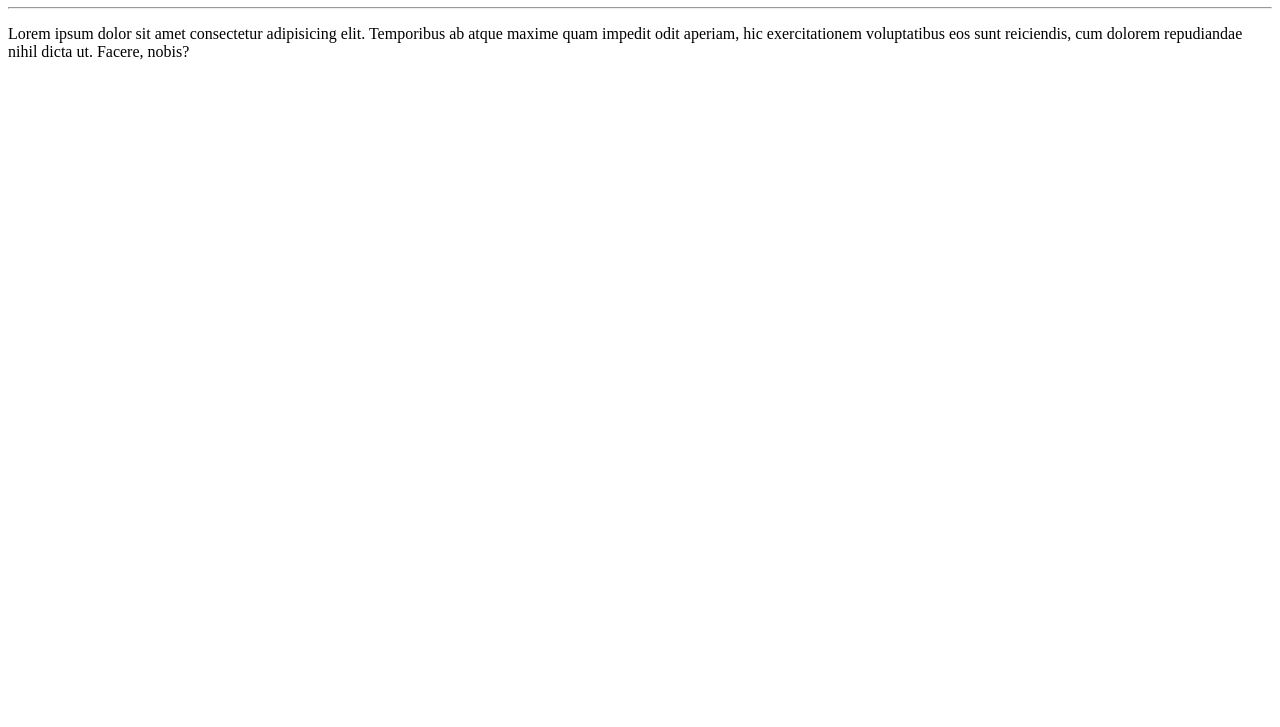
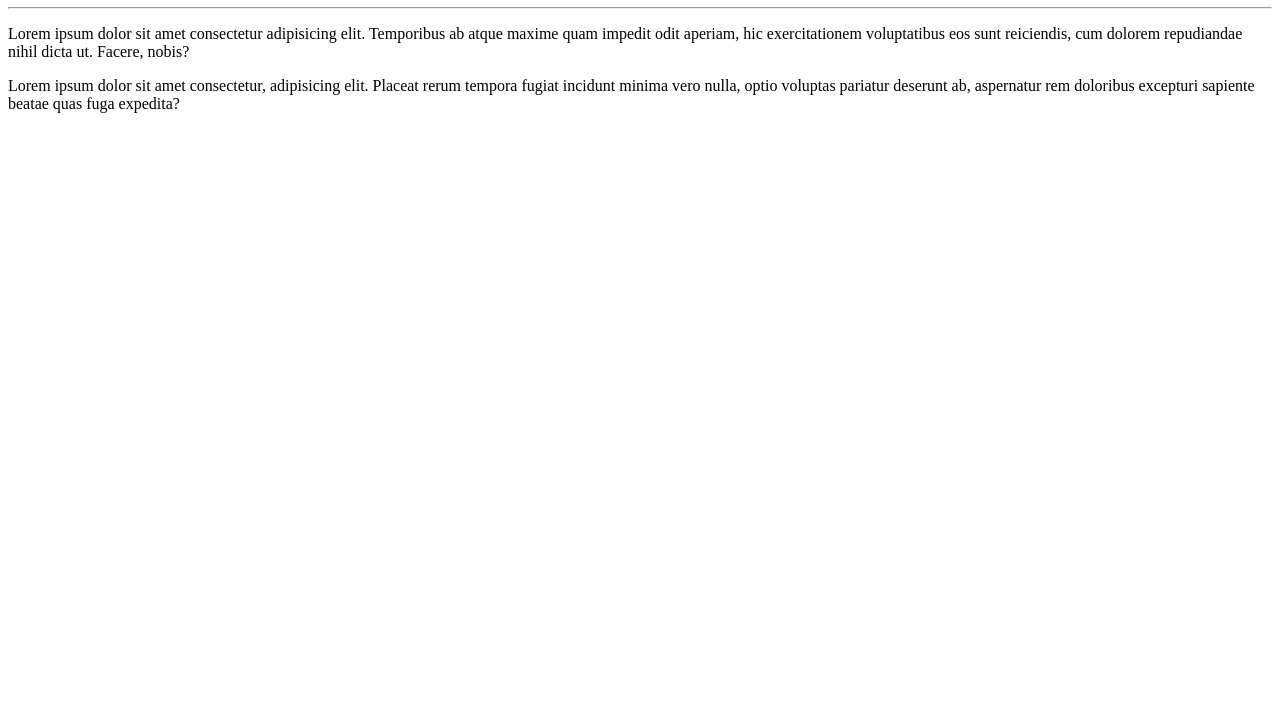
Before and after one commit to Keke-maciel/Ola-Mundo, a plain HTML site: page site/index.html in a window 1280 px wide. Shown: the part 73-800 px from the top of the page. Drawn offline with Linux system fonts and the light colour scheme.

Commit message:
Update index.html

```diff
--- a/site/index.html
+++ b/site/index.html
@@ -9,5 +9,6 @@
     <h1>Olá, Mundo!</h1>
     <hr>
     <p>Lorem ipsum dolor sit amet consectetur adipisicing elit. Temporibus ab atque maxime quam impedit odit aperiam, hic exercitationem voluptatibus eos sunt reiciendis, cum dolorem repudiandae nihil dicta ut. Facere, nobis?</p>
+    <p>Lorem ipsum dolor sit amet consectetur, adipisicing elit. Placeat rerum tempora fugiat incidunt minima vero nulla, optio voluptas pariatur deserunt ab, aspernatur rem doloribus excepturi sapiente beatae quas fuga expedita?</p>
 </body>
 </html>
```
